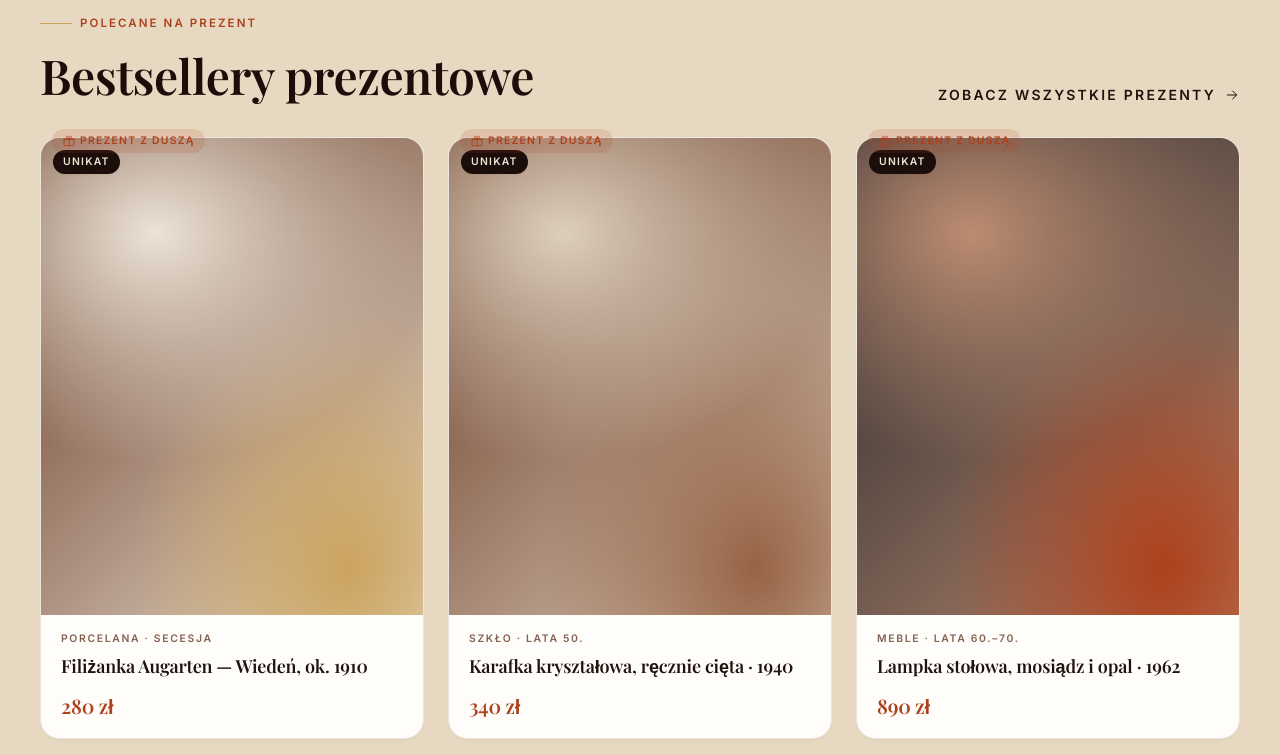
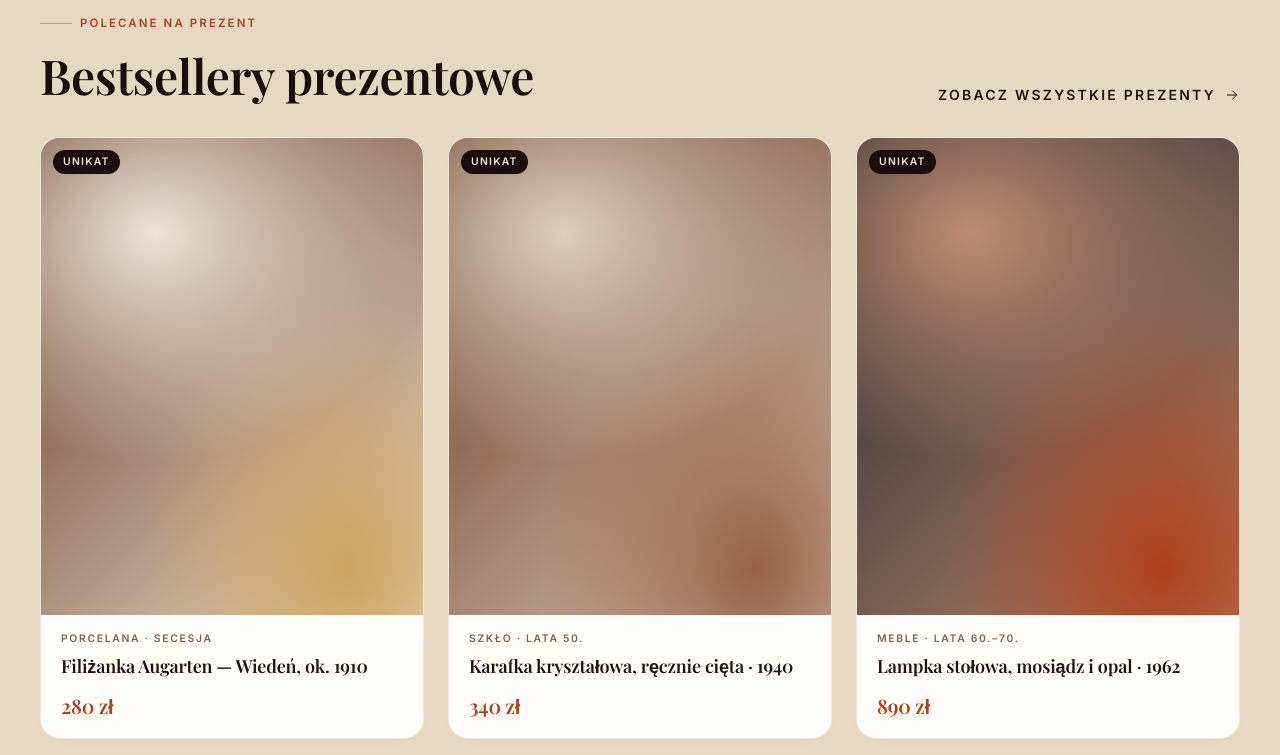
Before and after one commit to Syntance/sklep-retrohouse.pl, a Next.js app: page /prezent in a window 1280 px wide. Shown: the part 2140-2895 px from the top of the page. Built offline with nearby package versions, Linux system fonts and the light colour scheme; no server answers.

Commit message:
fix(storefront): remove gift badge from prezent bestseller tiles
Drop the "prezent z duszą" overlay on product cards so only standard
product badges (e.g. Unikat) remain visible.

How to test: /prezent — Bestsellery prezentowe grid has no gift label.

```diff
--- a/src/app/prezent/page.tsx
+++ b/src/app/prezent/page.tsx
@@ -140,21 +140,12 @@ export default function PrezentPage() {
 					</header>
 					<div className="grid gap-6 sm:grid-cols-2 lg:grid-cols-3">
 						{giftPicks.map((product, index) => (
-							<div key={product.slug} className="relative">
-								<span
-									role="img"
-									aria-label="Wybór curatorski na prezent"
-									className="absolute -top-2 left-3 z-10 inline-flex items-center gap-1 rounded-full bg-terracotta/15 px-2.5 py-1 text-[0.65rem] font-semibold uppercase tracking-[0.12em] text-terracotta"
-								>
-									<GiftIcon className="size-3.5" aria-hidden="true" />
-									<span>prezent z duszą</span>
-								</span>
-								<ProductCard
-									product={product}
-									source="/prezent"
-									position={index + 1}
-								/>
-							</div>
+							<ProductCard
+								key={product.slug}
+								product={product}
+								source="/prezent"
+								position={index + 1}
+							/>
 						))}
 					</div>
 				</Container>
```
